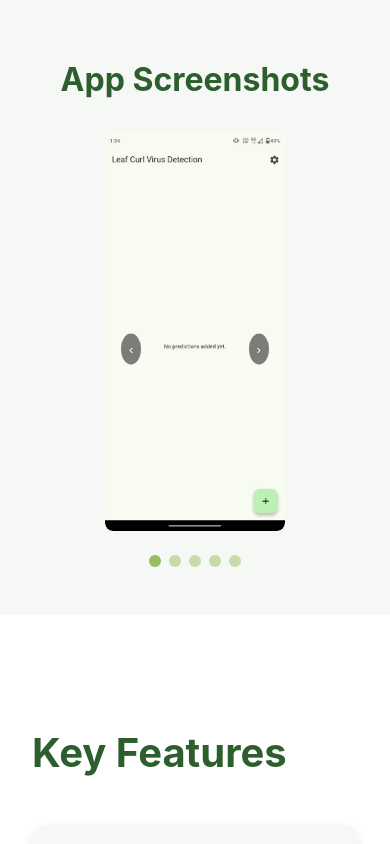
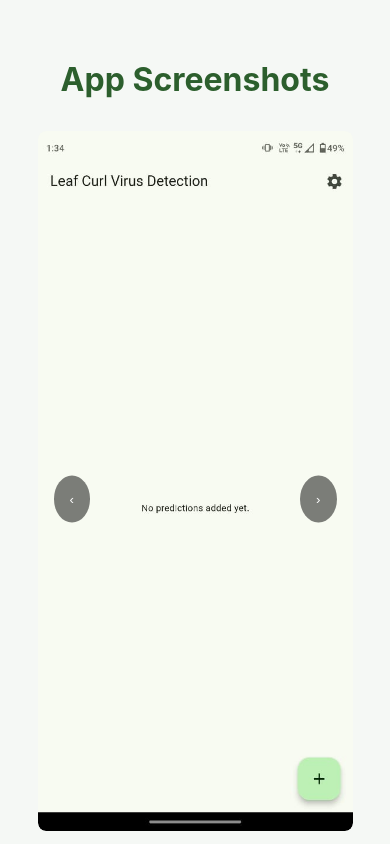
Before and after one commit to ShivaBollam07/LCVD-WebApp, a React (Create React App) app: page / in a window 390 px wide. Shown: the part 1940-2784 px from the top of the page. Built offline with nearby package versions, Linux system fonts and the light colour scheme.

Commit message:
Updated Css

```diff
--- a/src/App.css
+++ b/src/App.css
@@ -194,7 +194,7 @@
 .carousel-content img {
   display: block;
   width: auto;
-  height: 600px;
+  height: 750px;
   max-width: 100%;
   object-fit: cover;
   border-radius: 8px;
@@ -328,11 +328,11 @@
   }
 
   .carousel-btn {
-    padding: 0.5rem;
+    padding: 1rem;
   }
 
   .carousel-content img {
     height: auto;
-    max-height: 400px;
+    max-height: 700px;
   }
 }
```
